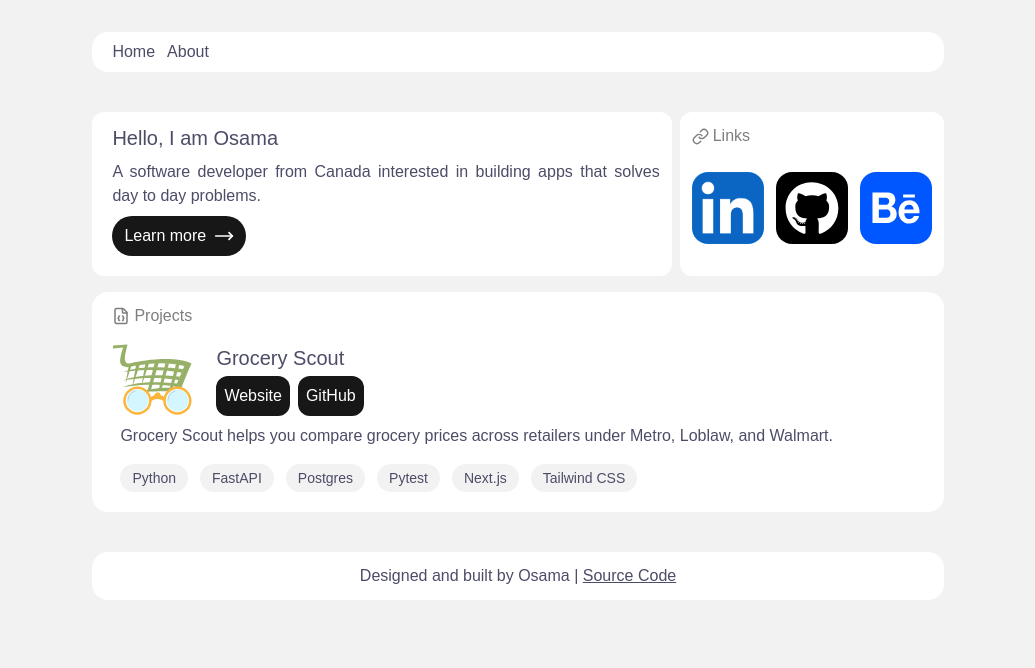
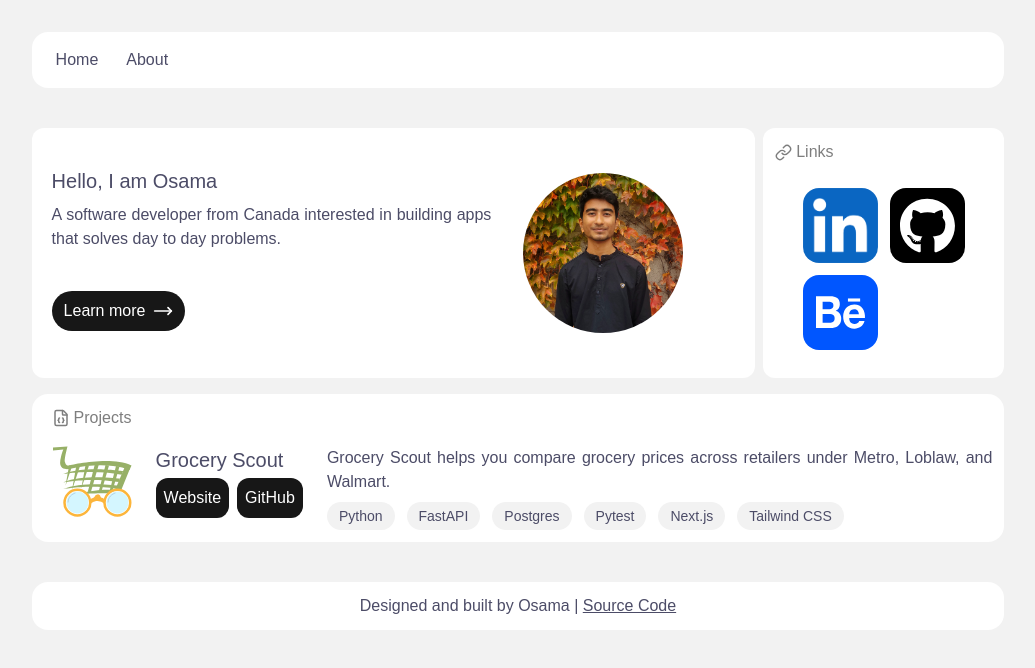
Before and after one commit to osamaaabdullah/oasalim.com, a React (Vite) app: page / in a window 1280 px wide. Shown: the top 668 px of the page, without its empty margins (122-1157 px from the left). Built offline with nearby package versions, Linux system fonts and the light colour scheme.

Commit message:
add picture and add interaction style for different screen size

```diff
--- a/src/App.tsx
+++ b/src/App.tsx
@@ -8,7 +8,7 @@ import { Analytics } from "@vercel/analytics/react"
 
 const App = () => {
   return (
-    <div className='md:w-9/10 lg:w-7/10 mx-auto'>
+    <div className='md:w-9/10 lg:w-8/10 min-[1100px]:ww-[70%] mx-auto'>
       <BrowserRouter>
         <Analytics/>
         <NavBar/>
--- a/src/components/AboutCard.tsx
+++ b/src/components/AboutCard.tsx
@@ -3,10 +3,15 @@ import { Link } from "react-router-dom"
 
 const AboutCard = () => {
   return (
-    <div className="bg-white pl-5 p-3 rounded-xl text-left mx-auto my-2">
-        <h2 className="font-medium text-xl mb-2"> Hello, I am Osama</h2>
-        <p className="text-justify"> A software developer from Canada interested in building apps that solves day to day problems.</p>
-        <Link to={"/about"}><button className="bg-[#171717] text-white flex gap-2 px-3 py-2 rounded-full my-2">Learn more <MoveRightIcon className="my-auto" size={20}/></button></Link>
+    <div className="bg-white pl-5 p-3 rounded-xl text-left mx-auto h-full flex gap-8">
+        <div className="flex-2 my-auto">
+          <h2 className="font-medium text-xl mb-2"> Hello, I am Osama</h2>
+          <p className="text-justify"> A software developer from Canada interested in building apps that solves day to day problems.</p>
+          <Link to={"/about"}><button className="bg-[#171717] text-white flex gap-2 mt-5 md:mt-10 px-3 py-2 rounded-full my-2 hover:scale-105 transition-transform duration-200 hover:opacity-70">Learn more <MoveRightIcon className="my-auto" size={20}/></button></Link>
+        </div>
+        <div className="hidden md:block md:flex-1 my-auto">
+          <img className="rounded-full h-40 w-40" src="/Osama.jpg" alt="Profile Picture"/>
+        </div>
     </div>
   )
 }
--- a/src/components/NavBar.tsx
+++ b/src/components/NavBar.tsx
@@ -19,12 +19,12 @@ const NavBar = () => {
     }
 
     return (
-        <header className="bg-white rounded-2xl pl-5 p-2 mx-auto mb-8">
+        <header className="bg-white rounded-2xl p-3 mx-auto mb-8">
             <nav className="flex flex-wrap relative">
 
-                <ul className="lg:flex hidden gap-3">
+                <ul className="lg:flex hidden gap-1">
                     {navLinks.map((link) => (
-                        <li key = {link.name}>
+                        <li key = {link.name} className="hover:bg-[#F2F2F2] hover:text-black rounded-full px-3 py-1">
                             <NavLink to={link.path}>
                                 {link.name}
                             </NavLink>
--- a/src/components/ProjectCard.tsx
+++ b/src/components/ProjectCard.tsx
@@ -1,12 +1,15 @@
 import { FileBraces } from "lucide-react"
+const groceryScoutSkills = ["Python", "FastAPI", "Postgres", "Pytest", "Next.js", "Tailwind CSS"]
+const skillStyle = "bg-[#F2F2F2] p-1 rounded-full text-sm px-3 hover:scale-105 transition-transform duration-200"
+
 
 const ProjectCard = () => {
   return (
     <div className="text-justify bg-white rounded-2xl mx-auto my-2 pl-5 p-3">
         <p className="mb-4 flex gap-1 text-[#7E7E7E]"><FileBraces size={18} className="my-auto"/>Projects</p>
         <div className="flex gap-6">
-            <a>
-                <img src="/grocery-scout-logo.svg" width={80}/>
+            <a className="shrink-0">
+                <img src="/grocery-scout-logo.svg" width={80} alt="Grocery Scout logo"/>
             </a>
             <div className="flex-col gap-2">
                 <p className="text-xl font-medium mb-1">Grocery Scout</p>
@@ -19,7 +22,16 @@ const ProjectCard = () => {
                     </a>
                 </div>
             </div>
+             <div className="hidden md:block">
+                <p className="">Grocery Scout helps you compare grocery prices across retailers under Metro, Loblaw, and Walmart.</p>
+                <div className="flex flex-wrap gap-3 mt-2 ">
+                    {groceryScoutSkills.map((skill) => (
+                        <span key={skill} className={skillStyle}>{skill}</span>
+                    ))}
                 </div>
+            </div>
+        </div>
+        <div className="md:hidden">
             <p className="p-2">Grocery Scout helps you compare grocery prices across retailers under Metro, Loblaw, and Walmart.</p>
             <div className="p-2 flex flex-wrap gap-3">
                 <span className="bg-[#F2F2F2] p-1 rounded-full text-sm px-3">Python</span>
@@ -30,6 +42,7 @@ const ProjectCard = () => {
                 <span className="bg-[#F2F2F2] p-1 rounded-full text-sm px-3">Tailwind CSS</span>
             </div>
         </div>
+    </div>
   )
 }
 
--- a/src/components/SkillsCard.tsx
+++ b/src/components/SkillsCard.tsx
@@ -2,12 +2,12 @@ import { ListCheck } from "lucide-react"
 
 const SkillsCard = () => {
   const skills = ["AWS", "Azure", "Docker", "Express.js", "FastAPI", "Flask", "Git", "Google Cloud Platform", "Java", "JavaScript", "JUnit", "Mocktest", "Node.js", "Python", "React", "Selenium", "SQL", "Web Scraping"]
-  const style = "bg-[#F2F2F2] p-1 rounded-full text-sm px-3 my-0.5"
+  const style = "bg-[#F2F2F2] p-1 rounded-full text-sm px-3 my-0.5 hover:scale-105 transition-transform duration-200"
 
   return (
-    <div className="mx-auto my-2 bg-white p-3 rounded-2xl">
+    <div className="mx-auto bg-white p-3 rounded-2xl h-full">
       <p className="text-left mb-2 flex gap-1 text-[#7E7E7E]"><ListCheck size={17} className="my-auto"/>Skills</p>
-      <div className="flex flex-wrap gap-2">
+      <div className="flex flex-wrap gap-2 my-auto">
         {
           skills.map(skill =>
             <span key={skill} className={style}>{skill}</span>
--- a/src/components/SocialMediaCard.tsx
+++ b/src/components/SocialMediaCard.tsx
@@ -1,18 +1,30 @@
-import { Link } from "lucide-react"
+import { ArrowUpRight, Link } from "lucide-react"
 
 const SocialMediaCard = () => {
   return (
-    <div className="bg-white rounded-xl text-justify p-3 mx-auto my-2 flex-col grow">
+    <div className="bg-white rounded-xl text-justify p-3 mx-auto flex-col grow h-full">
         <p className="mb-2 flex gap-1 text-[#7E7E7E]"><Link className="my-auto" size={17}/>Links</p>
-        <div className="py-4 my-auto flex gap-3">
-            <a href="https://www.linkedin.com/in/osama-abdullah-bin-salim-241b79306" target="blank">
-                <img className="rounded-2xl mx-auto " src="/linkedin-logo.svg" width={90}/>
+        <div className="py-4 my-auto md:mx-auto w-fit grid md:grid-cols-2 grid-cols-4 md:justify-center gap-3">
+            <a href="https://www.linkedin.com/in/osama-abdullah-bin-salim-241b79306" target="blank" className="shrink-0 relative group">
+                <img className="rounded-2xl group-hover:opacity-50" src="/linkedin-logo.svg" width={75}/>
+                <div className="absolute inset-0 rounded-2xl bg-black opacity-0 group-hover:opacity-40 transition-opacity"></div>
+                <div className="absolute top-6 right-6 md:top-4 md:right-4 hidden group-hover:block text-white">
+                    <ArrowUpRight size={30}/>
+                </div>
             </a>
-            <a href="https://github.com/osamaaabdullah" target="blank">
-                <img className="rounded-2xl" src="/github-logo.svg" width={90}/>
+            <a href="https://github.com/osamaaabdullah" target="blank" className="shrink-0 relative group">
+                <img className="rounded-2xl group-hover:opacity-70" src="/github-logo.svg" width={75}/>
+                <div className="absolute inset-0 rounded-2xl bg-black opacity-0 group-hover:opacity-40 transition-opacity"></div>
+                <div className="absolute top-6 right-6 md:top-4 md:right-4 hidden group-hover:block text-white">
+                    <ArrowUpRight size={30}/>
+                </div>
             </a>
-            <a href="https://www.behance.net/osamaaabdullah" target="blank">
-                <img className="rounded-2xl" src="/behance-logo.svg" width={90}/>
+            <a href="https://www.behance.net/osamaaabdullah" target="blank" className="shrink-0 relative group">
+                <img className="rounded-2xl group-hover:opacity-70" src="/behance-logo.svg" width={75}/>
+                <div className="absolute inset-0 rounded-2xl bg-black opacity-0 group-hover:opacity-40 transition-opacity"></div>
+                <div className="absolute top-6 right-6 md:top-4 md:right-4 hidden group-hover:block text-white">
+                    <ArrowUpRight size={30}/>
+                </div>
             </a>
         </div>
     </div>
--- a/src/pages/About.tsx
+++ b/src/pages/About.tsx
@@ -5,12 +5,13 @@ const About = () => {
   return (
     <div>
       <div className="bg-white p-3 rounded-2xl mx-auto my-2">
+        <img className="rounded-full h-40 w-40 mx-auto my-2" src="/Osama.jpg" alt="Profile Picture"/>
         <h2 className="font-medium text-xl mb-2"> Hello, I am Osama</h2>
-        <h1 className="text-2xl font-bold my-2">I am passionate about developing <span className="underline">Apps</span> that makes life easier.</h1>
+        <h1 className="text-2xl font-bold my-2 text-black">I am passionate about developing <span className="underline">Apps</span> that makes life easier.</h1>
         <p className="my-3">A <span className="font-bold">software developer</span> from Canada</p>
-        <p className="text-justify p-3"> Interested in building apps that solves day to day problems.</p>
+        <p className="text-center p-3"> Interested in building apps that solves day to day problems.</p>
       </div>
-      <div className="md:flex gap-4 my-auto">
+      <div className="md:flex gap-6 my-auto mt-8">
         <div className="flex-2"><SkillsCard/></div>
         <div className="flex-1"><SocialMediaCard/></div>
       </div>
--- a/src/pages/Home.tsx
+++ b/src/pages/Home.tsx
@@ -6,8 +6,8 @@ const Home = () => {
   return (
     <>
       <div className="md:flex gap-2">
-        <AboutCard/>
-        <SocialMediaCard/>
+        <div className="flex-3 my-2"><AboutCard/></div>
+        <div className="flex-1 my-2"><SocialMediaCard/></div>
       </div>
         <ProjectCard/>
     </>
```
Also changed, not shown: public/Osama.jpg (added). Lines whose indentation alone changed are shown as unchanged.
